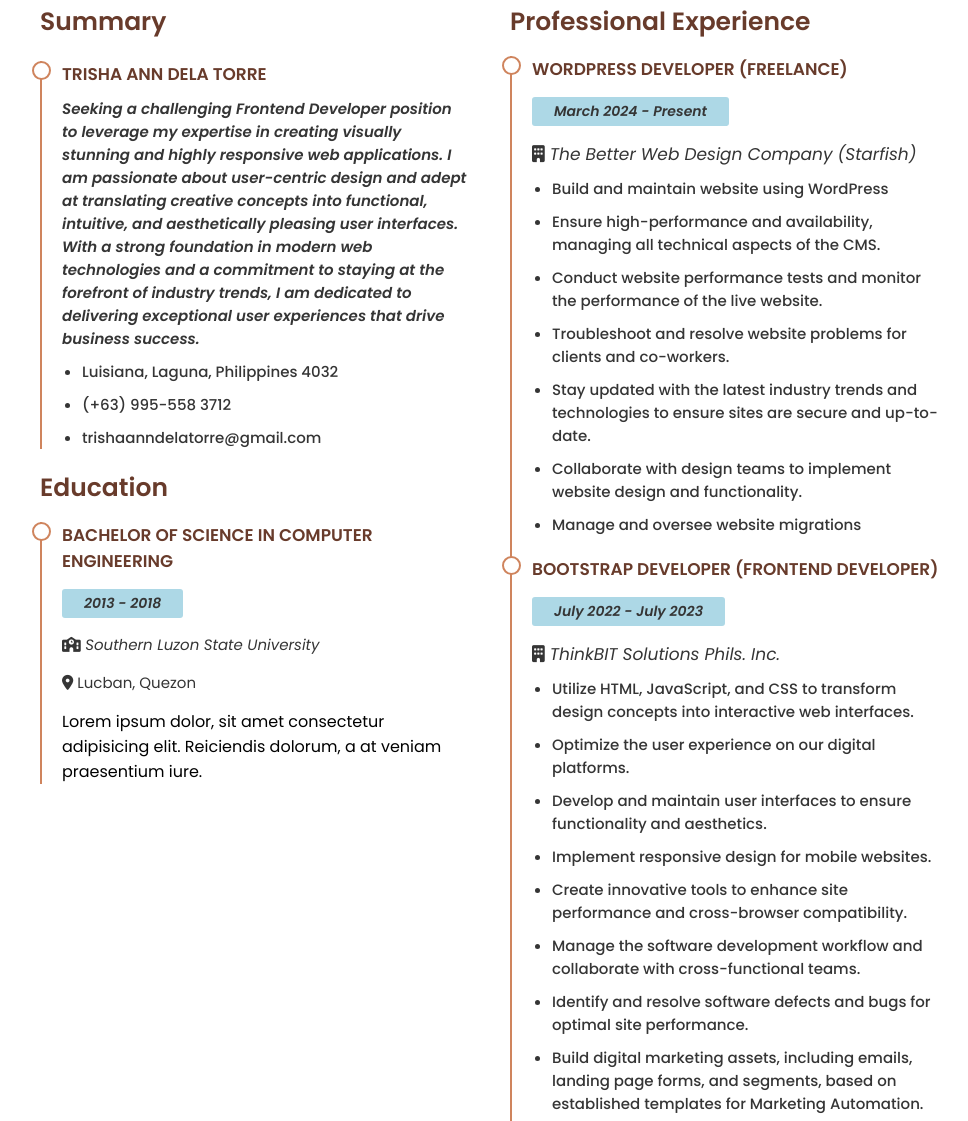
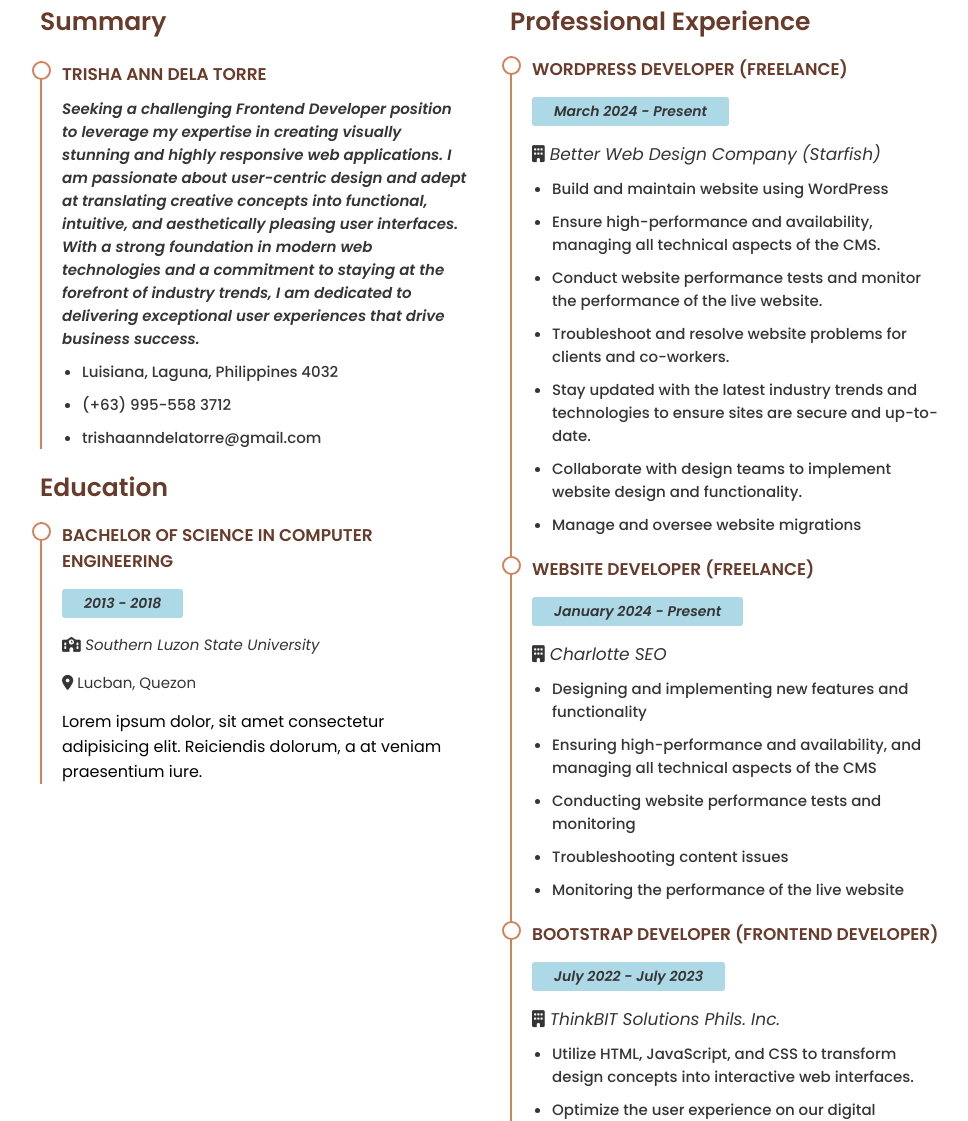
Before and after one commit to Trish06/portfolio, a plain HTML site: page index.html in a window 1280 px wide. Shown: the part 2695-3816 px from the top of the page, without its empty margins (290-1258 px from the left). Drawn offline with nearby package versions, Linux system fonts and the light colour scheme.

Commit message:
Additional Experience Charlotte SEO

```diff
--- a/index.html
+++ b/index.html
@@ -328,7 +328,7 @@
           <div class="pro-exp reveal-on-scroll">
             <h3>WORDPRESS DEVELOPER (FREELANCE)</h3>
             <span class="sp-box">March 2024 - Present</span>
-            <p><i class="fa-solid fa-building"></i> The Better Web Design Company (Starfish)</p>
+            <p><i class="fa-solid fa-building"></i> Better Web Design Company (Starfish)</p>
 
             <ul>
               <li>Build and maintain website using WordPress</li>
@@ -338,6 +338,20 @@
               <li>Stay updated with the latest industry trends and technologies to ensure sites are secure and up-to-date.</li>
               <li>Collaborate with design teams to implement website design and functionality.</li>
               <li>Manage and oversee website migrations</li>
+            </ul>
+          </div>
+
+          <div class="pro-exp reveal-on-scroll">
+            <h3>WEBSITE DEVELOPER (FREELANCE)</h3>
+            <span class="sp-box">January 2024 - Present</span>
+            <p><i class="fa-solid fa-building"></i> Charlotte SEO</p>
+
+            <ul>
+              <li>Designing and implementing new features and functionality</li>
+              <li>Ensuring high-performance and availability, and managing all technical aspects of the CMS</li>
+              <li>Conducting website performance tests and monitoring</li>
+              <li>Troubleshooting content issues</li>
+              <li>Monitoring the performance of the live website</li>
             </ul>
           </div>
 
```
